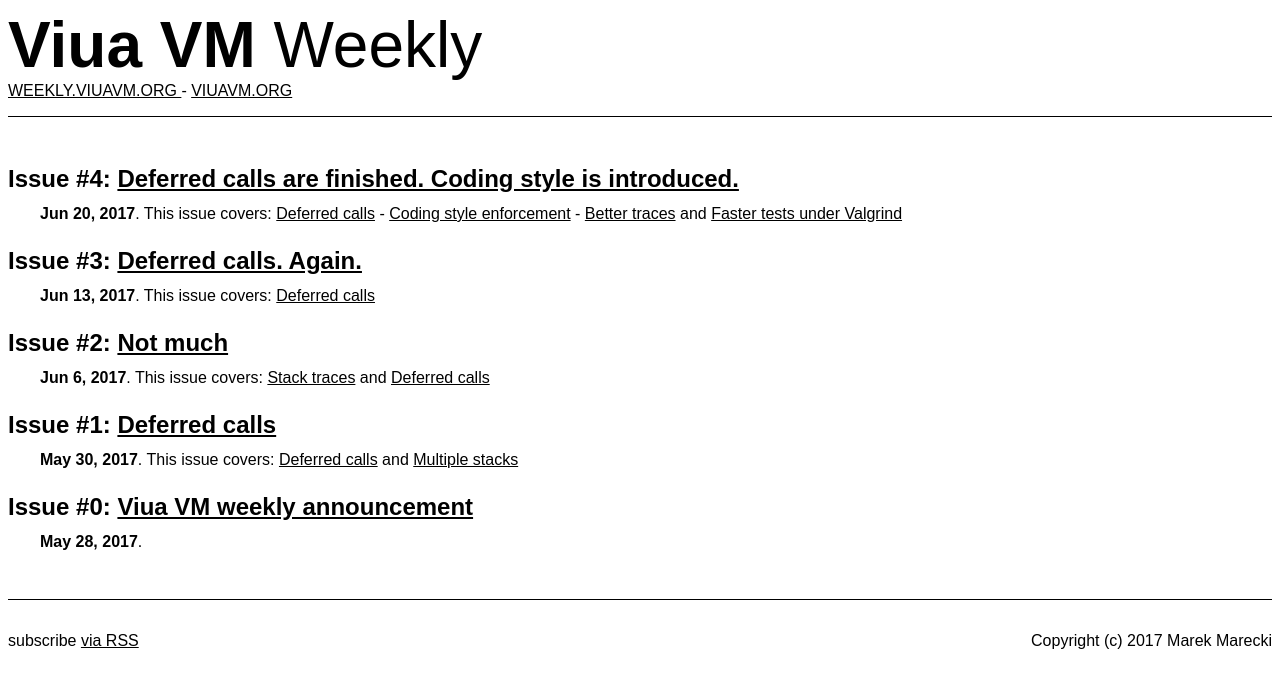
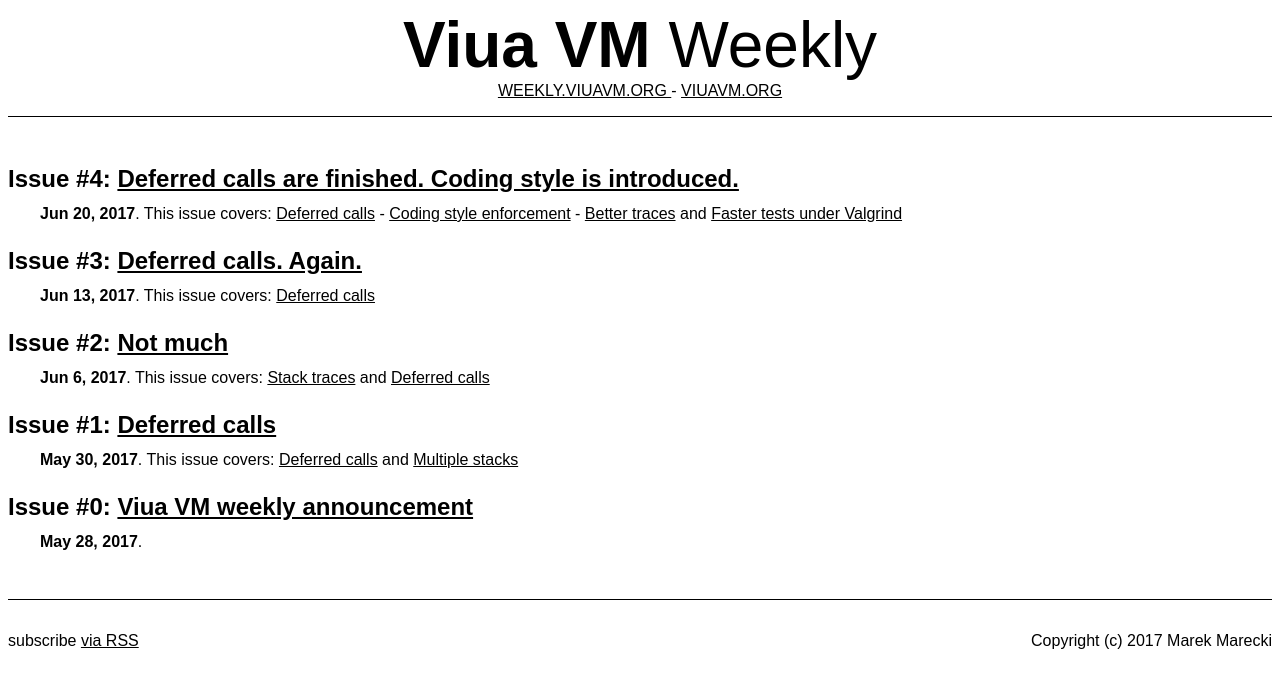
Before and after one commit to marekjm/weekly.viuavm.org, a Jekyll site: the page built from index.html, in a window 1280 px wide. Shown: the top 688 px of the page. Built offline with Jekyll 4.4.1, drawn with Linux system fonts in a browser that asks for light colours.

Commit message:
Make the top header centered

```diff
--- a/assets/style.css
+++ b/assets/style.css
@@ -4,12 +4,13 @@
 }
 
 header.top-header {
+    text-align: center;
     margin: 0 0 3em 0;
     padding: 0 0 1em 0;
     border-bottom: 1px solid #000;
 }
 
-header.top-header a {
+header.top-header nav a {
     text-transform: uppercase;
 }
 
```
